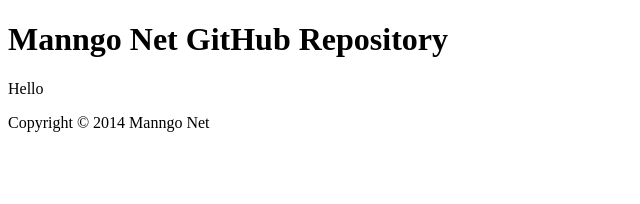
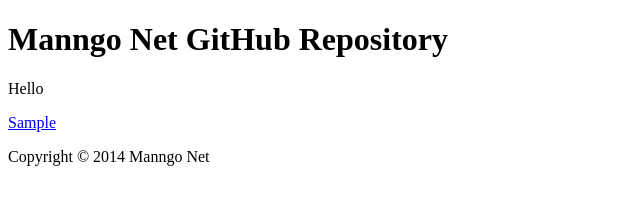
Before and after one commit to manngo/srcset.js, a plain HTML site: page index.html in a window 1280 px wide. Shown: the whole page, without its empty margins (0-640 px from the left). Drawn offline with Linux system fonts and the light colour scheme.

Commit message:
Referenced Sample

```diff
--- a/index.html
+++ b/index.html
@@ -10,6 +10,7 @@
 	</header>
 	<article>
 		<p>Hello</p>
+		<p><a href="sample/srcset.html">Sample</a></p>
 	</article>
 	<footer>
 		<p>Copyright © 2014 Manngo Net</p>
```
